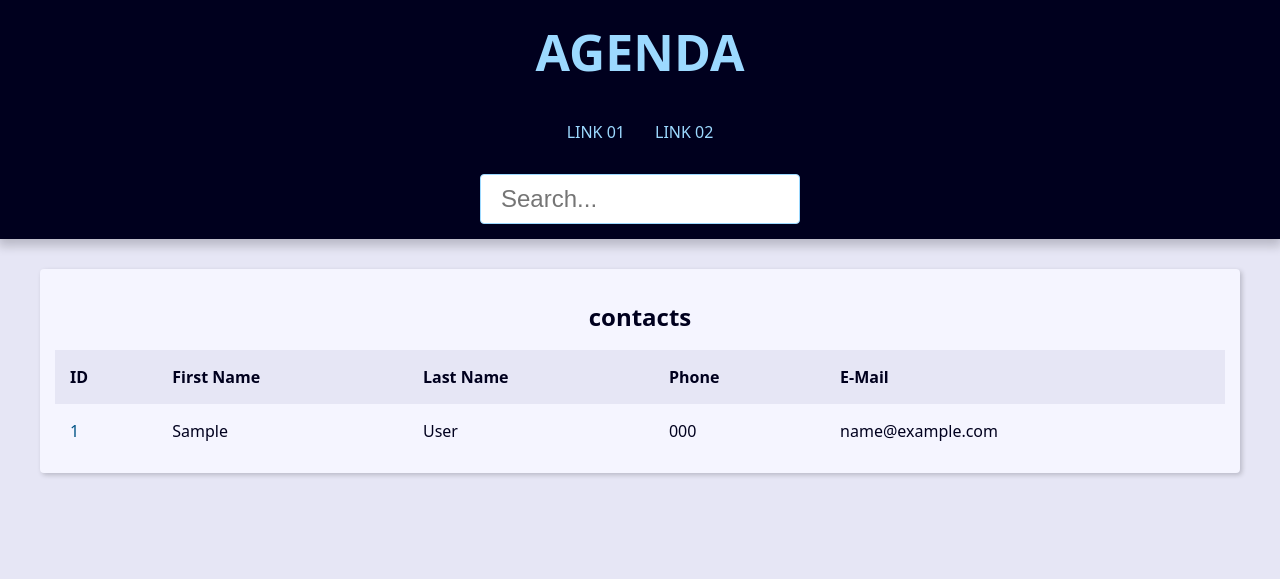
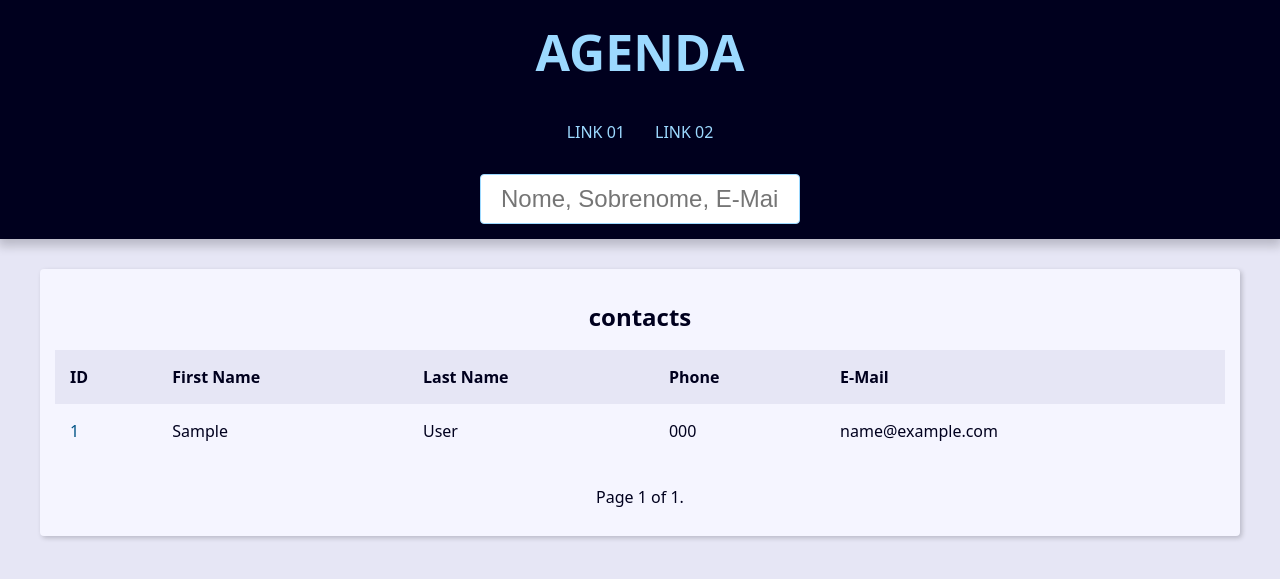
Before and after one commit to jesseanjos24/Agenda-python-django, a Django app: page / in a window 1280 px wide. Shown: the top 579 px of the page. Run offline with Django 5.2, Linux system fonts and the light colour scheme; tables that the repository leaves empty hold one stand-in row (values such as "Sample post").

Commit message:
Version 1.12

```diff
--- a/base_tampletes/global/base.html
+++ b/base_tampletes/global/base.html
@@ -2,35 +2,13 @@
 <!DOCTYPE html>
 <html lang="pt-BR">
 <head>
-    <meta charset="UTF-8">
-    <meta name="viewport" content="width=device-width, initial-scale=1.0">
-    <link rel="stylesheet" href="{% static 'global/css/styles.css' %}">
-    <title></title>
+    {% include "global/partial/head.html" %}
 </head>
 <body>
-    <header class="header">
-        <h1 class="header-heading">
-            <a href="{% url "contact:index" %}" class="header-link">AGENDA</a>
-        </h1>
-        <nav class="menu">
-            <ul class="menu-list">
-                <li class="menu-item">
-                    <a href="" class="menu-link">LINK 01</a>
-                </li>
-                <li class="menu-item">
-                    <a href="" class="menu-link">LINK 02</a>
-                </li>
-            </ul>
-        </nav>
-
-        <div class="search">
-            <form action="" method="get">
-                <input type="text" class="search-input" name="q" placeholder="Search..." id="search">
-            </form>
-        </div>
-    </header>
+    {% include "global/partial/header.html" %}
     <main class="content">
         {% block content %}{% endblock %}
+        {% include "global/partial/paginador.html" %}
     </main>
 </body>
 </html>
--- /dev/null
+++ b/base_tampletes/global/partial/head.html
@@ -0,0 +1,6 @@
+{% load static %}
+
+<meta charset="UTF-8">
+<meta name="viewport" content="width=device-width, initial-scale=1.0">
+<link rel="stylesheet" href="{% static 'global/css/styles.css' %}">
+<title>{{ site_title }}Agenda</title>
--- /dev/null
+++ b/base_tampletes/global/partial/header.html
@@ -0,0 +1,21 @@
+<header class="header">
+    <h1 class="header-heading">
+        <a href="{% url "contact:index" %}" class="header-link">AGENDA</a>
+    </h1>
+    <nav class="menu">
+        <ul class="menu-list">
+            <li class="menu-item">
+                <a href="" class="menu-link">LINK 01</a>
+            </li>
+            <li class="menu-item">
+                <a href="" class="menu-link">LINK 02</a>
+            </li>
+        </ul>
+    </nav>
+
+    <div class="search">
+        <form action="{% url "contact:search" %}" method="GET">
+            <input type="text" class="search-input" name="q" placeholder="Nome, Sobrenome, E-Mail Ou Telefone" id="search" value="{{ search_term|default:'' }}">
+        </form>
+    </div>
+</header>
--- /dev/null
+++ b/base_tampletes/global/partial/paginador.html
@@ -0,0 +1,19 @@
+{% if page_obj %}
+<div class="pagination">
+    <span class="step-links">
+        {% if page_obj.has_previous %}
+            <a href="?page=1&q={{ request.GET.q.strip }}">&laquo; first</a>
+            <a href="?page={{ page_obj.previous_page_number }}&q={{ request.GET.q.strip }}">previous</a>
+        {% endif %}
+
+        <span class="current">
+            Page {{ page_obj.number }} of {{ page_obj.paginator.num_pages }}.
+        </span>
+
+        {% if page_obj.has_next %}
+            <a href="?page={{ page_obj.next_page_number }}&q={{ request.GET.q.strip }}">next</a>
+            <a href="?page={{ page_obj.paginator.num_pages }}&q={{ request.GET.q.strip }}">last &raquo;</a>
+        {% endif %}
+    </span>
+</div>
+{% endif %}
--- a/contact/templates/contact/index.html
+++ b/contact/templates/contact/index.html
@@ -1,6 +1,7 @@
 {% extends "global/base.html" %}
 
 {% block content %}
+    {% if page_obj %}
     <div class="responsive-table">
         <table class="contacts-table">
             <caption class="table-caption">
@@ -19,7 +20,7 @@
             </thead>
 
             <tbody>
-                {% for contact in contacts %}
+                {% for contact in page_obj %}
                     <tr class="table-row">
                         <td class="table-cel">
                             <a href="{% url "contact:contact" contact.id %}" class="table-link">
@@ -43,4 +44,12 @@
             </tbody>
         </table>
     </div>
+{% else %}
+    <div class="single-contact">
+        <h1 class="single-contact-name">
+            Nenhum contato encontrado.
+        </h1>
+        <p>Busque por um Nome, sobrenome, e-mail ou telefone.</p>
+    </div>
+{% endif %}
 {% endblock %}
--- a/contact/urls.py
+++ b/contact/urls.py
@@ -5,5 +5,6 @@ app_name = 'contact'
 
 urlpatterns = [
     path('<int:contact_id>/', views.contact_views.contact, name='contact'),
+    path('search', views.contact_views.search, name='search'),
     path('', views.contact_views.index, name='index'),
 ]
--- a/contact/views/contact_views.py
+++ b/contact/views/contact_views.py
@@ -1,13 +1,19 @@
-from django.shortcuts import render, get_object_or_404
+from django.shortcuts import render, get_object_or_404, redirect
+from django.db.models import Q
 from contact.models import Contact
-from django.http import Http404
+from django.core.paginator import Paginator
 
 # Create your views here.
 def index(request):
     contacts = Contact.objects.filter(show=True).order_by('-id')
 
+    paginador = Paginator(contacts, 20)
+    page_number = request.GET.get("page")
+    page_obj = paginador.get_page(page_number)
+
     context = {
-        'contacts': contacts
+        'page_obj': page_obj,
+        'site_title': 'Contatos - '
     }
 
     return render(
@@ -16,16 +22,50 @@ def index(request):
         context,
     )
 
+def search(request):
+
+    search_term = request.GET.get('q', '').strip()
+
+    if search_term == '':
+        return redirect('contact:index')
+
+    contacts = Contact.objects.filter(show=True).filter(
+        Q(first_name__icontains=search_term)|
+        Q(last_name__icontains=search_term) |
+        Q(email__icontains=search_term) |
+        Q(phone__icontains=search_term)
+    ).order_by('-id')
+
+    paginador = Paginator(contacts, 20)
+    page_number = request.GET.get("page")
+    page_obj = paginador.get_page(page_number)
+
+    context = {
+        'page_obj': page_obj,
+        'site_title': 'Busca 🔎- ',
+        'search_term': search_term,
+    }
+
+    return render(
+        request,
+        'contact/index.html',
+        context,
+    )
+
+
 def contact(request, contact_id):
     #single_contact = Contact.objects.filter(pk=contact_id).first()
 
     single_contact = get_object_or_404(Contact, pk=contact_id, show=True)
 
+    contact_name = f'{single_contact.first_name} {single_contact.last_name}'
+
     #if single_contact is None:
     #    raise Http404("Contact does not exist")
 
     context = {
-        'contact': single_contact
+        'contact': single_contact,
+        'site_title': f'{contact_name} - '
     }
 
     return render(
```
